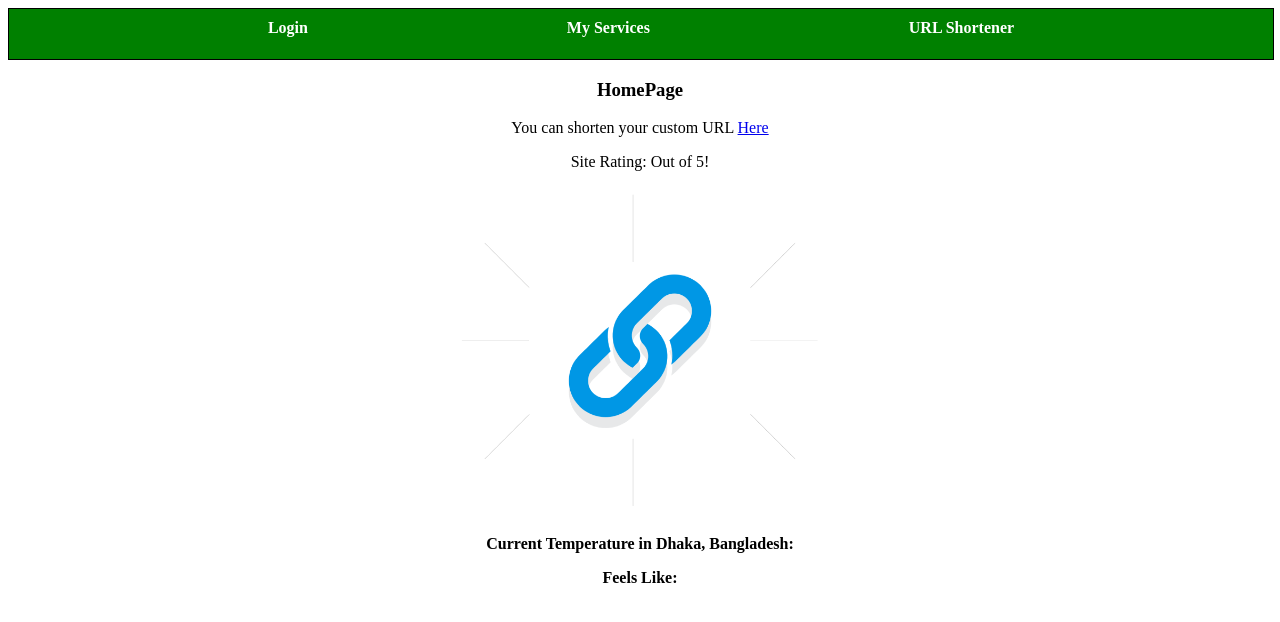
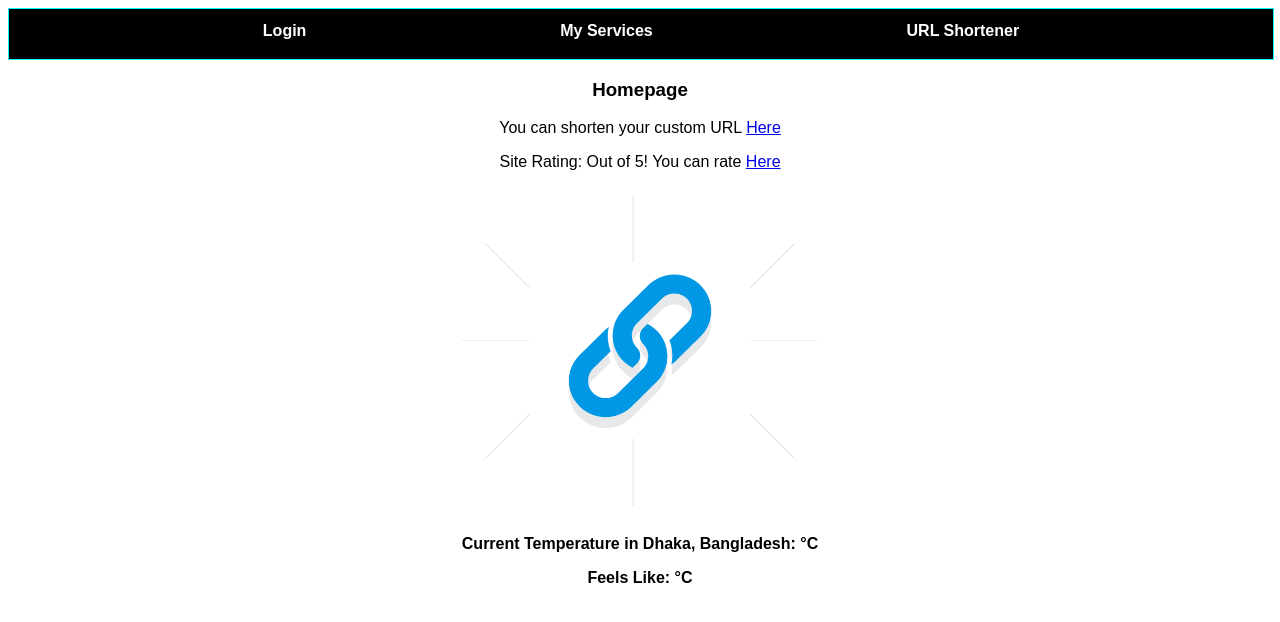
Before and after one commit to sumonbiswas2010/sumonlink, a React (Create React App) app: page / in a window 1280 px wide. Shown: the top 622 px of the page. Built offline with nearby package versions, Linux system fonts and the light colour scheme; no server answers.

Commit message:
some design issue :v
hci :3

```diff
--- a/src/App.js
+++ b/src/App.js
@@ -10,7 +10,7 @@ import Rating from './pages/rating'
 import SocialLogin from './pages/socialLogin'
 import MyServices from './pages/myServices';
 import {Switch, BrowserRouter as Router, Route} from 'react-router-dom';
-
+import './style.css'
 
 
 const App = () => {
--- a/src/Component/taskbar.css
+++ b/src/Component/taskbar.css
@@ -1,14 +1,14 @@
 .taskbar {
     height:50px;
     width: 100%;
-    background-color:green;
-    border: 1px solid black;
+    background-color:black;
+    border: 1px solid aqua;
     display: flex;
     justify-content: space-evenly;
 }
 
 .taskbar a{
-    margin-top: 10px;
+    margin-top: 13px;
     display: inline-block;
     background: transparent;
     color: white;
@@ -17,7 +17,7 @@
 }
 
 .taskbar a:active {
-    color: black;
+    color: black !important;
     background-color: white;
     padding: 15px !important;
     margin: 0px !important;
@@ -25,5 +25,5 @@
 
 .taskbar a:hover {
     padding-top: 5px;
-    color: black;
+    color: aqua;
 }
--- a/src/pages/home.css
+++ b/src/pages/home.css
@@ -17,14 +17,14 @@
 
 @media screen and (min-width: 480px) {
     .homeimg{
-        width: 70% !important;
-        height: 70% !important;
+        width: 80% !important;
+        height: 80% !important;
     }
   }
 
-  @media screen and (min-width: 780px) {
+@media screen and (min-width: 780px) {
     .homeimg{
         width: 40% !important;
         height: 40% !important;
     }
-  }
+}
--- a/src/pages/home.js
+++ b/src/pages/home.js
@@ -76,14 +76,14 @@ const Home = () => {
       {isLoading && <Loading />}
       {!isLoading &&
     <div className="App center">
-      <h3>HomePage</h3>
+      <h3>Homepage</h3>
       <p>You can shorten your custom URL <a href="/shorturl">Here</a></p>
-      <p>Site Rating: {rating} Out of 5!</p>
+      <p>Site Rating: {rating} Out of 5! You can rate <a href="/rating">Here</a></p>
       <img className="homeimg" src="../open-graph.png"></img>
 
       <br></br>
-      <p><b>Current Temperature in Dhaka, Bangladesh: {temp}</b></p>
-      <p><b>Feels Like: {aTemp}</b></p>
+      <p><b>Current Temperature in Dhaka, Bangladesh: {temp}&#176;C</b></p>
+      <p><b>Feels Like: {aTemp}&#176;C</b></p>
     </div>
     }
     </div>
--- a/src/pages/profile.js
+++ b/src/pages/profile.js
@@ -47,7 +47,7 @@ const Profile = () => {
 
     return(
         <div>
-            <h1 className="center">My Profile</h1>
+            <h2 className="center">My Profile</h2>
             {loading && <Loading />}
             {!loading && userFound && <UserProfile data={userData}/>}
             {!loading && <h3 className="center">Please Rate your Experience <a href="/rating">Here</a></h3>}
--- a/src/pages/redUrl.css
+++ b/src/pages/redUrl.css
@@ -6,3 +6,17 @@
     left: 50%;
     transform: translate(-50%, -50%);
 }
+#redurlcontainer
+{
+    width: 100%;
+    height: 100vh;
+    background-color: black;
+    color: aqua;
+}
+
+.nolinkfound  {
+    color: white !important;
+}
+.nolinkfound a {
+    color: aqua !important;
+}
--- a/src/pages/redUrl.js
+++ b/src/pages/redUrl.js
@@ -57,13 +57,13 @@ const RedUrl = () => {
 
     return(
 
-        <div>
+        <div id="redurlcontainer">
             <p id="redirect">Redirecting to your desired url. <br></br> Please wait... </p>
         {/* {full &&<Redirect to= {full}/>} */}
         <br></br><br></br><br></br>
         {full && <a href={full}>Click here: {full}</a>}
         <br></br><br></br><br></br>
-        {msg && <h3 className="center" dangerouslySetInnerHTML={{__html: msg}} />}
+        {msg && <h4 className="center nolinkfound" dangerouslySetInnerHTML={{__html: msg}} />}
 
         </div>
     )
--- /dev/null
+++ b/src/pages/shortUrl.css
@@ -0,0 +1,10 @@
+
+
+@media screen and (max-width: 500px) {
+    .shrinkbtn{
+        width: 100%;
+        margin: 0 auto;
+        border: none;
+        border-radius:4%;
+    }
+}
--- a/src/pages/shortUrl.js
+++ b/src/pages/shortUrl.js
@@ -1,5 +1,6 @@
 import React, {useState, useEffect} from 'react';
 import Loading from '../Component/Loading'
+import './shortUrl.css'
 
 const ShortUrl = () => {
 
@@ -118,14 +119,14 @@ const ShortUrl = () => {
         {!loading && loggedIn && <div>
             <br></br>
             <p className="center">Please fill the fields as your desire or get a random short url!</p>
-            <form>
+            <form id="shrink">
             <br></br>
             <label className="url">Full URL: </label>
-            <input value={full} onChange={fullChange} type="text" required></input>
+            <input value={full} onChange={fullChange} type="text" placeholder="www.example.com/example/bigurl" required></input>
             <br></br>
             <br></br>
             <label className="url">Desired Short URL: </label>
-            <input value={short} onChange={shortChange}  type="text" required></input>
+            <input value={short} onChange={shortChange}  type="text" required placeholder="smallurl"></input>
             <br></br><br></br>
             <button className="shrinkbtn" type="submit" onClick={urlShrink}>Shrink URL</button>
             </form>
--- /dev/null
+++ b/src/style.css
@@ -0,0 +1,3 @@
+* {
+    font-family: sans-serif, arial;
+}
```
